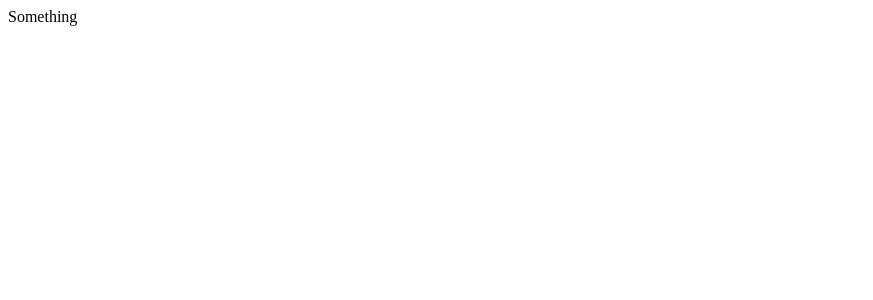
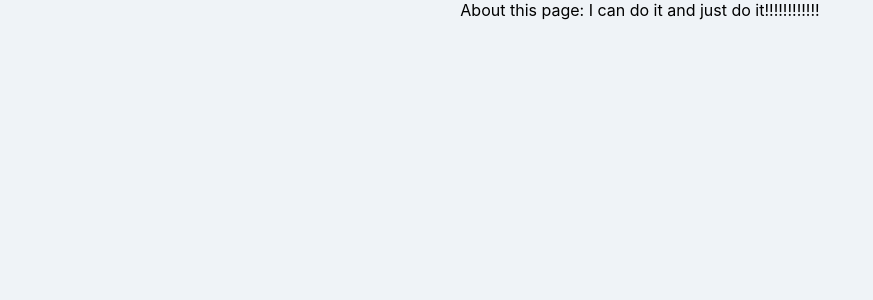
Before and after one commit to kimtae9217/movie_app-React-, a React (Create React App) app: page /#/about in a window 1280 px wide. Shown: the top 300 px of the page, without its empty margins (0-873 px from the left). Built offline with nearby package versions, Linux system fonts and the light colour scheme.

Commit message:
Building the Router

```diff
--- a/src/App.js
+++ b/src/App.js
@@ -1,7 +1,13 @@
 import React from "react";
+import { HashRouter, Route } from "react-router-dom";
+import Home from "./routes/Home";
+import About from "./routes/About";
 
 function App() {
-  return <span>Something</span>;
+  return <HashRouter>
+    <Route path="/" exact={true} component={Home} />
+    <Route path="/about" component={About} />
+  </HashRouter>
 }
 
 export default App;
--- a/src/routes/About.js
+++ b/src/routes/About.js
@@ -0,0 +1,7 @@
+import React from "react";
+
+function About() {
+    return <span>About this page: I can do it and just do it!!!!!!!!!!!!</span>
+}
+
+export default About;
--- a/src/routes/Home.js
+++ b/src/routes/Home.js
@@ -49,4 +49,4 @@
   }
 }
 
-export default App;
+export default Home;
```
Also changed, not shown: 1 other file (tests, documents, lock files or other folders).
